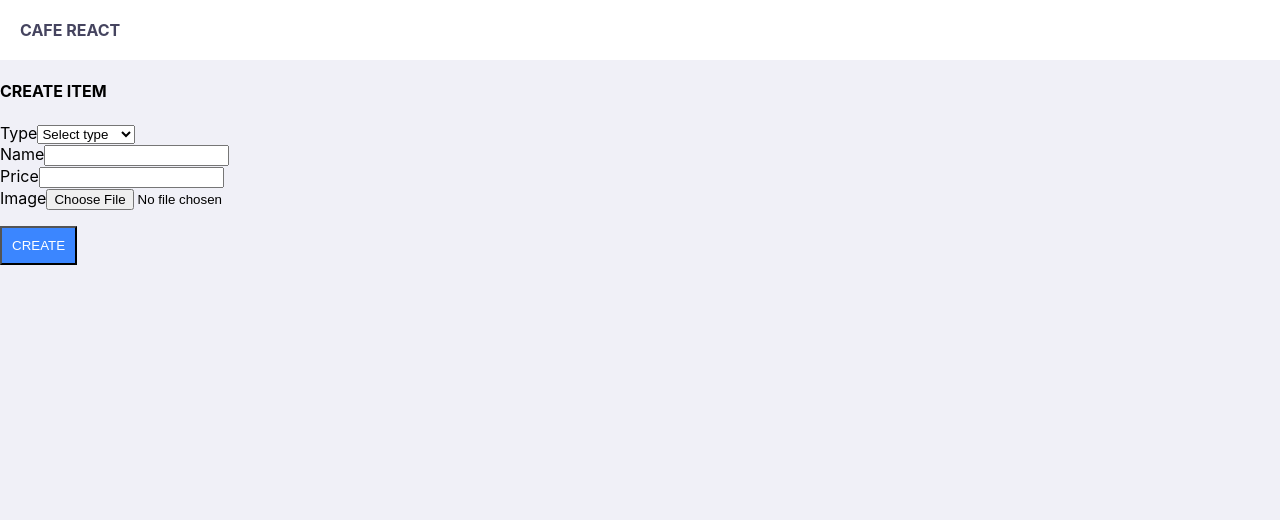
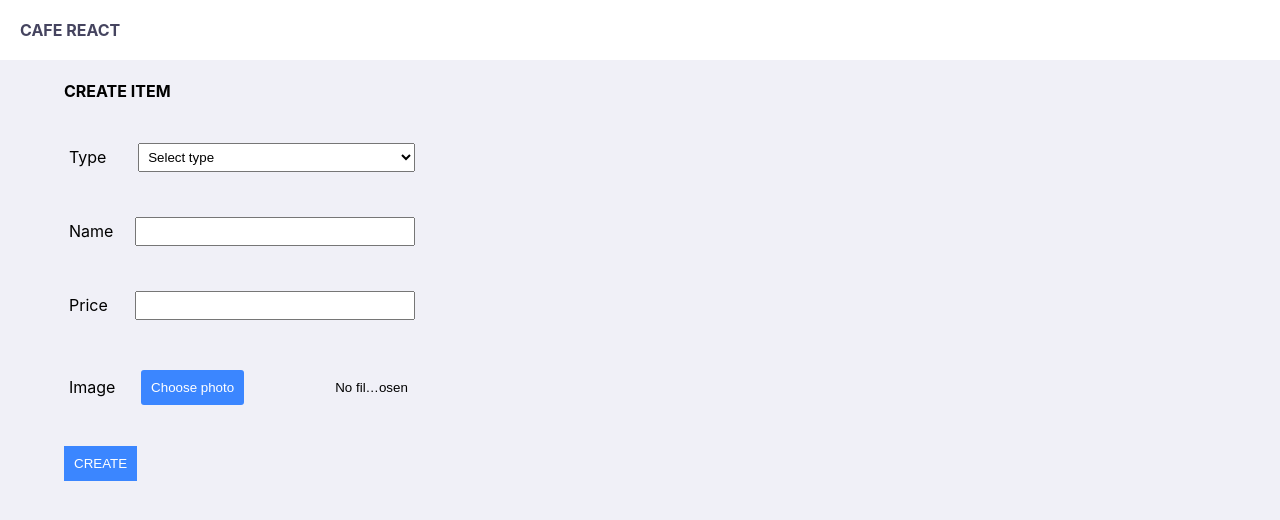
Before and after one commit to Tresor11/cafe-react, a React (Create React App) app: page /newitem in a window 1280 px wide. Shown: the top 520 px of the page. Built offline with nearby package versions, Linux system fonts and the light colour scheme.

Commit message:
update the form styles

```diff
--- /dev/null
+++ b/src/styles/_classes.scss
@@ -0,0 +1,13 @@
+.cont-header {
+  display: flex;
+  justify-content: space-between;
+  align-items: center;
+  padding: 30px 0px;
+  color: #45445f;
+}
+
+.container{
+  width: 90%;
+  height: 100%;
+  margin: auto;
+}
--- a/src/styles/_form.scss
+++ b/src/styles/_form.scss
@@ -0,0 +1,52 @@
+.input-cont{
+  display: flex;
+  padding: 20px 0px;
+  align-items: center;
+  justify-content: space-between;
+  width: 30%;
+  margin: 5px;
+  // background-color: royalblue;
+  label{
+    width: 20%;
+  }
+  input{
+    padding: 5px;
+    width: 80%;
+  }
+  select{
+    padding: 5px;
+    width: 80%;
+  }
+}
+
+.blue-button{
+  background-color: #3b86ff;
+  padding: 10px;
+  color: white;
+  text-decoration: none;
+  border: none;
+  cursor: pointer;
+}
+
+.custom-file-input::-webkit-file-upload-button {
+  visibility: hidden;
+}
+.custom-file-input::before {
+  content: 'Choose photo';
+  display: inline-block;
+  background-color: #3b86ff;
+  border: none;
+  padding: 10px;
+  outline: none;
+  white-space: nowrap;
+  -webkit-user-select: none;
+  cursor: pointer;
+  color: white;
+  border-radius: 3px;
+}
+.custom-file-input:hover::before {
+  border-color: black;
+}
+.custom-file-input:active::before {
+  background: -webkit-linear-gradient(top, #e3e3e3, #f9f9f9);
+}
--- a/src/styles/_item.scss
+++ b/src/styles/_item.scss
@@ -64,6 +64,7 @@
   padding: 10px;
   color: white;
   text-decoration: none;
+  border: none;
 }
 
 .nav{
--- a/src/styles/index.scss
+++ b/src/styles/index.scss
@@ -1,3 +1,4 @@
 @import "_spiner.scss";
 @import "_item.scss";
 @import "_form.scss";
+@import "_classes.scss"
```
